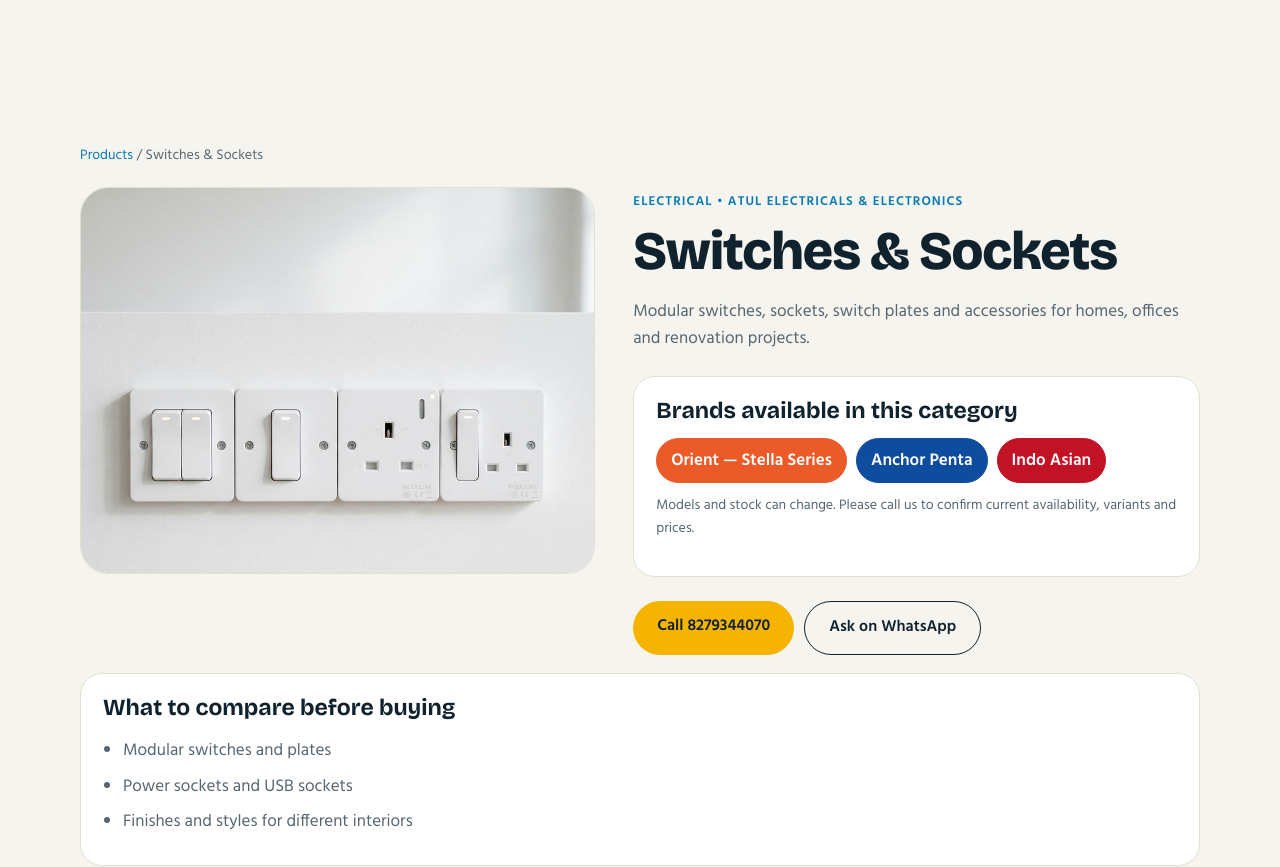
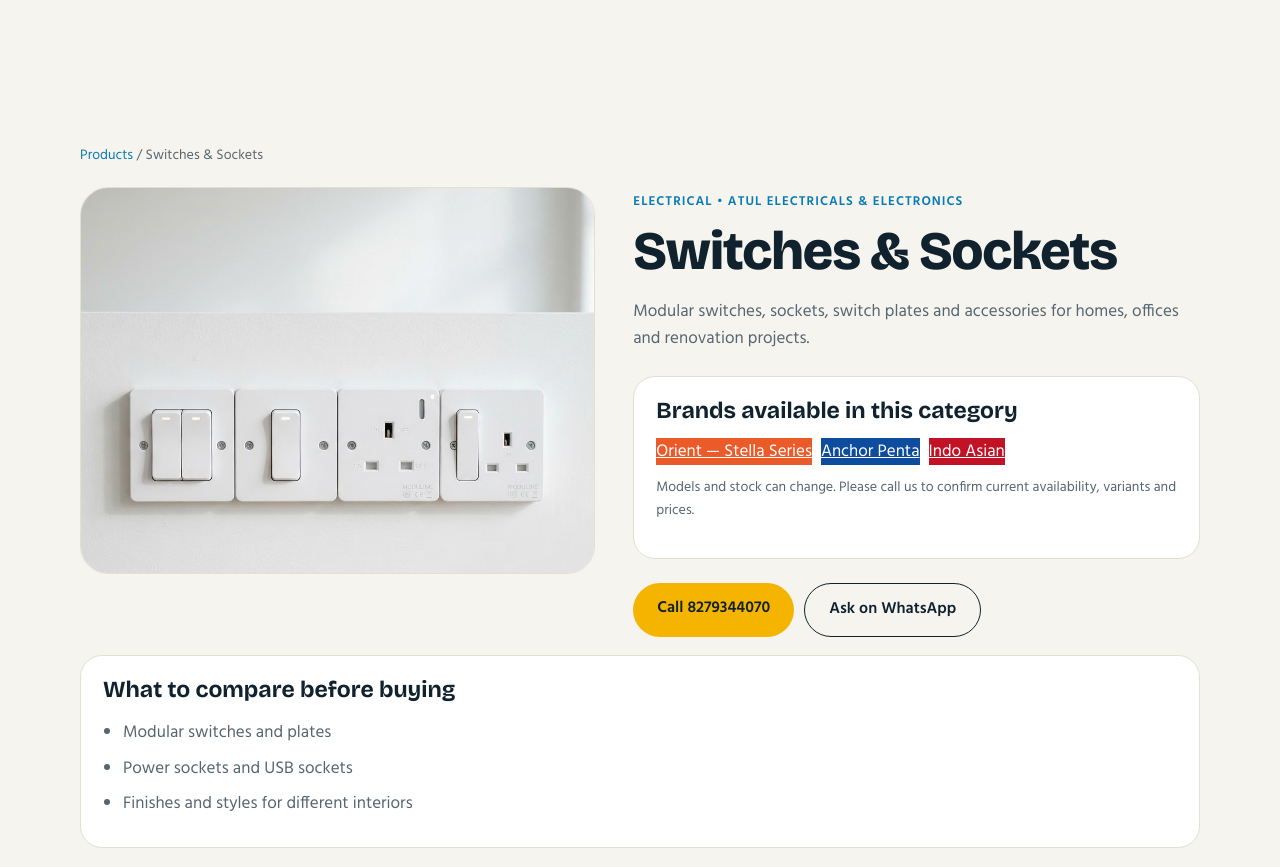
Before and after one commit to atulelectricals15-creator/atul-electricals, a Next.js app: page /products/sw in a window 1280 px wide. Shown: the top 867 px of the page. Built offline with nearby package versions, Linux system fonts and the light colour scheme.

Commit message:
Make brand names clickable on product detail pages

```diff
--- a/app/products/[slug]/page.js
+++ b/app/products/[slug]/page.js
@@ -49,8 +49,9 @@ export default async function ProductDetailPage({ params }) {
               <h2>Brands available in this category</h2>
               <div className="brand-list">
                 {brands.map((brand) => {
-                  const themedBrand = slug === 'sw' ? ({ 'Orient — Stella Series': 'brand-orient', 'Anchor Penta': 'brand-anchor-penta', 'Indo Asian': 'brand-indo-asian' }[brand] || '') : '';
-                  return <span className={themedBrand} key={brand}>{brand}</span>;
+                  const brandSlug = ({ 'Orient — Stella Series': 'orient', 'Orient': 'orient', 'Anchor Penta': 'anchor-penta', 'Indo Asian': 'indo-asian', 'Havells': 'havells', 'KEI': 'kei', 'Kunthcab': 'kunthcab' }[brand]);
+                  const themedBrand = ({ 'Orient — Stella Series': 'brand-orient', 'Orient': 'brand-orient', 'Anchor Penta': 'brand-anchor-penta', 'Indo Asian': 'brand-indo-asian' }[brand] || '');
+                  return brandSlug ? <Link className={themedBrand} href={`/brands/${brandSlug}`} key={brand}>{brand}</Link> : <span className={themedBrand} key={brand}>{brand}</span>;
                 })}
               </div>
               <p className="availability-note">Models and stock can change. Please call us to confirm current availability, variants and prices.</p>
```
